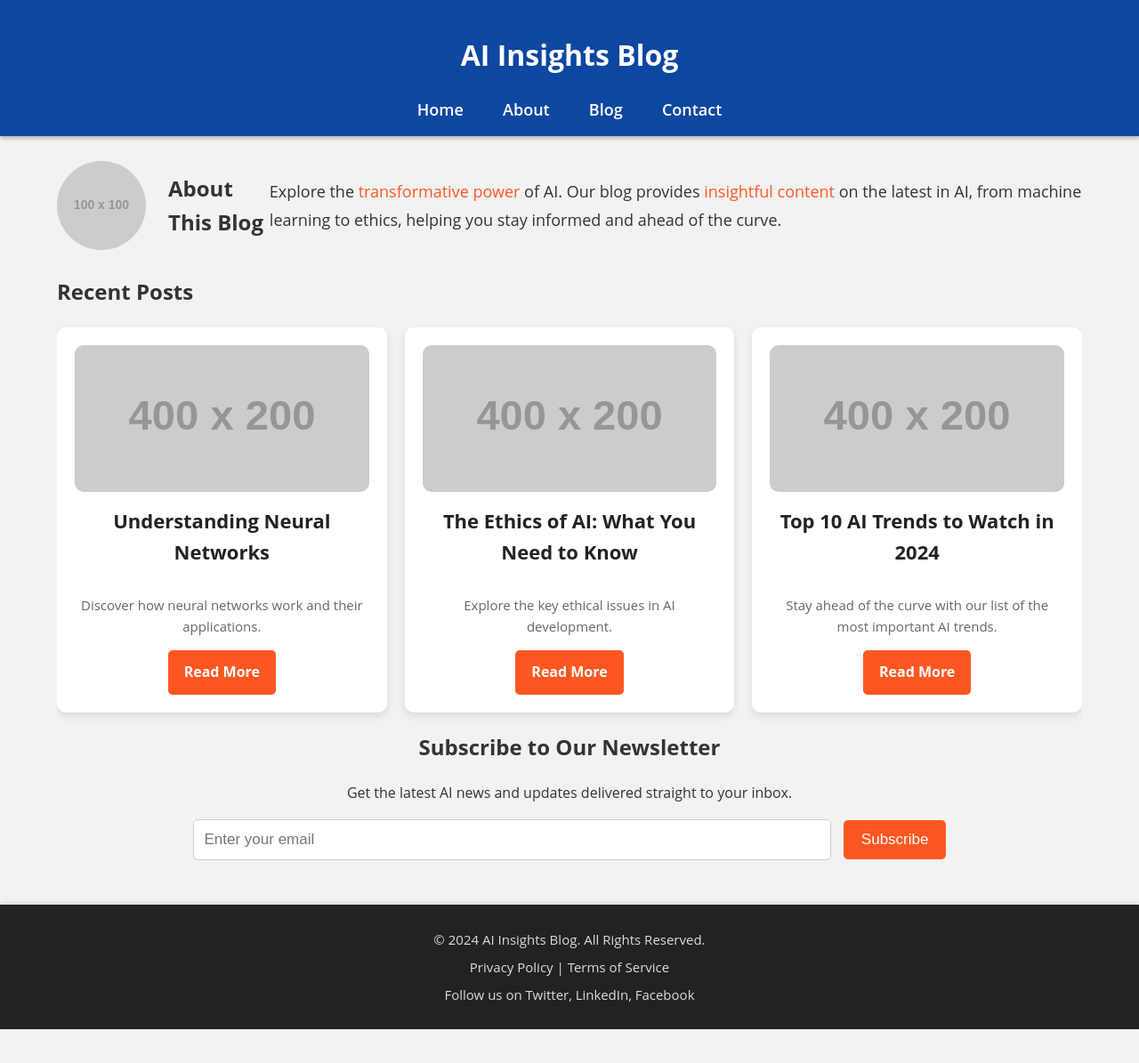
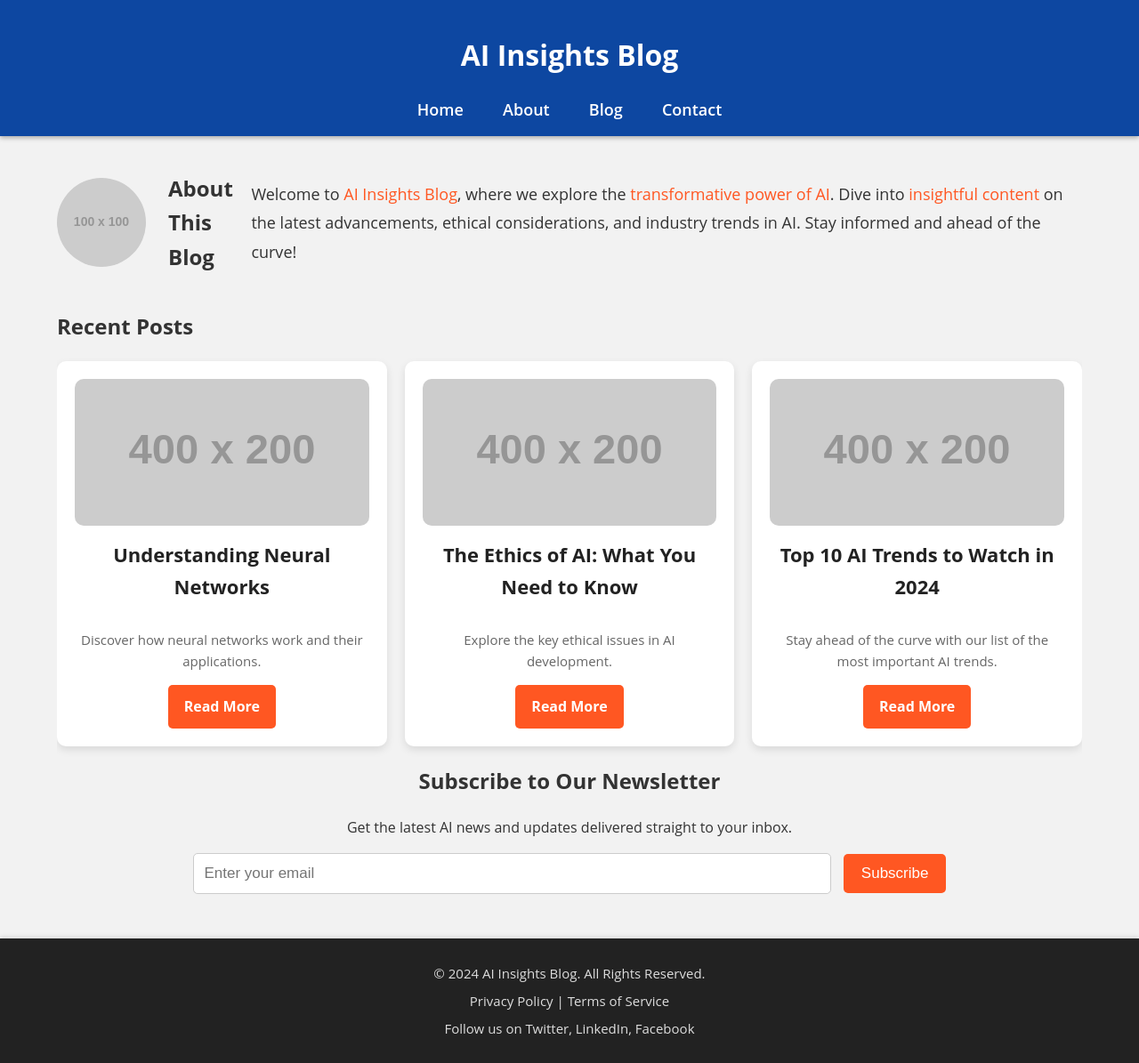
Before and after one commit to tomsonius/tomsonius.github.io, a Jekyll site: the page index.html, which Jekyll copies as it is, in a window 1280 px wide and 1195 px high. Shown: the whole window at 89% size. Built offline with Jekyll 4.4.1, drawn with Linux system fonts in a browser that asks for light colours.

Commit message:
Update index.html

```diff
--- a/index.html
+++ b/index.html
@@ -21,7 +21,7 @@
         <section class="about">
             <img src="https://via.placeholder.com/100" alt="Author">
             <h2>About This Blog</h2>
-            <p>Explore the <span style="color:#ff5722;">transformative power</span> of AI. Our blog provides <span style="color:#ff5722;">insightful content</span> on the latest in AI, from machine learning to ethics, helping you stay informed and ahead of the curve.</p>
+            <p>Welcome to <span style="color:#ff5722;">AI Insights Blog</span>, where we explore the <span style="color:#ff5722;">transformative power of AI</span>. Dive into <span style="color:#ff5722;">insightful content</span> on the latest advancements, ethical considerations, and industry trends in AI. Stay informed and ahead of the curve!</p>
         </section>
 
         <section class="posts">
```
